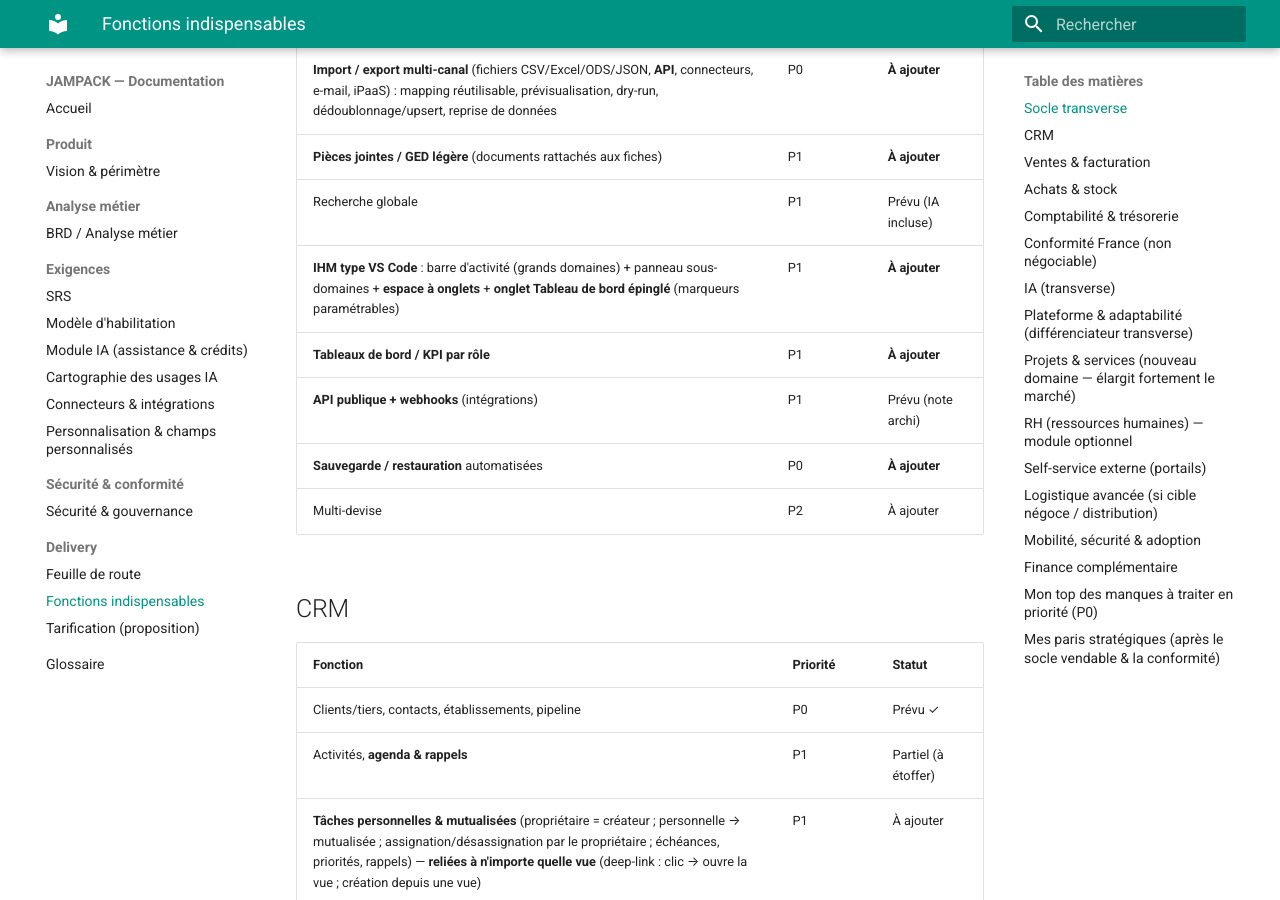
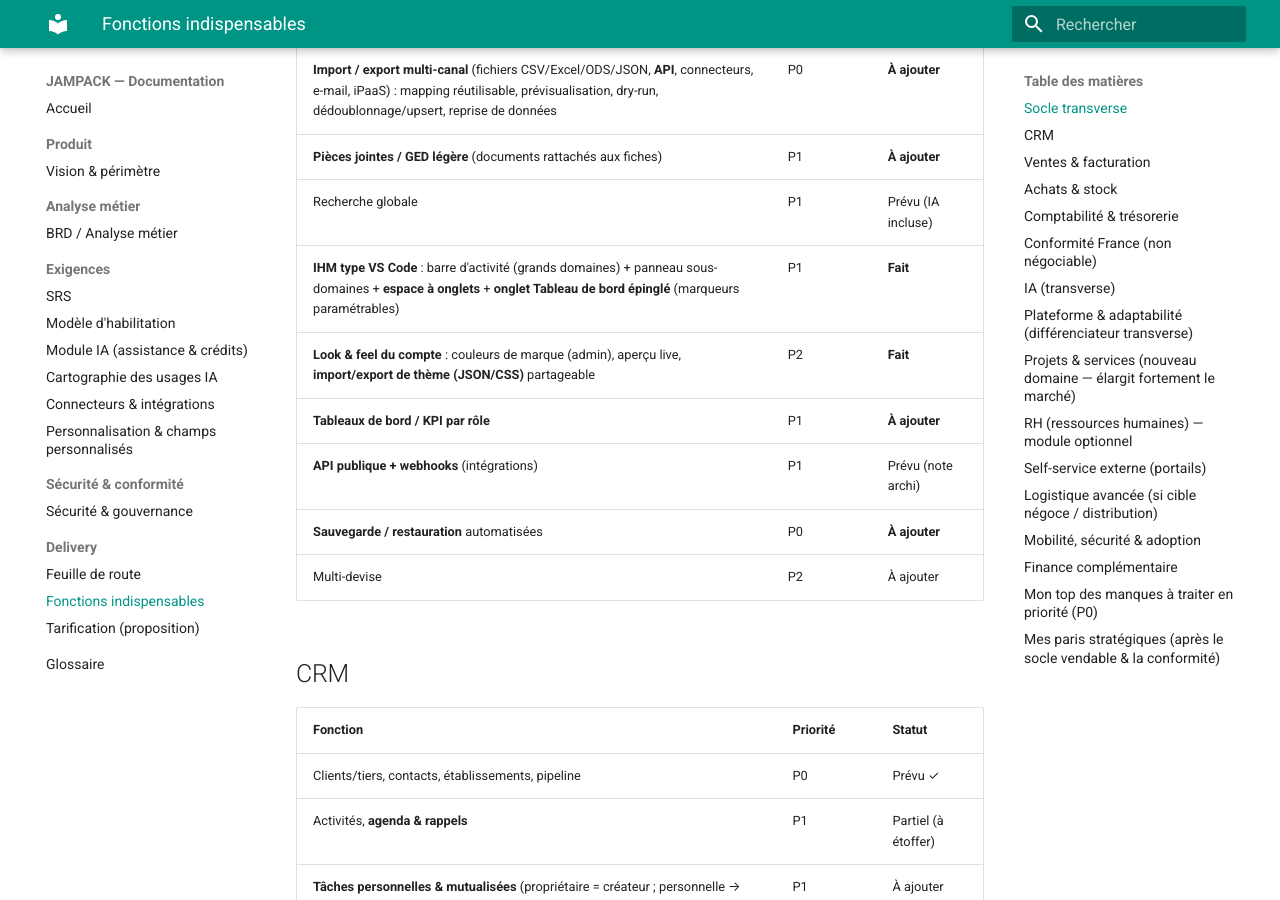
Before and after one commit to chrisx13/jampack-docs, an MkDocs documentation site: the page built from docs/70-delivery/fonctions-indispensables.md, in a window 1280 px wide and 900 px high, scrolled down 752 px. Built offline with MkDocs 1.6.1 and Material for MkDocs 9.7.7, drawn with Linux system fonts in a browser that asks for light colours.

Commit message:
docs: module look & feel du compte (couleurs de marque + import/export)
- RG-47: l'admin adapte les couleurs de marque (niveau compte), applique a
  l'execution, import/export JSON/CSS partageable; layout/UX uniformes; tracabilite.
- fonctions-indispensables: IHM type VS Code = Fait; Look & feel = Fait.

Co-Authored-By: Claude Opus 4.8 <noreply@anthropic.com>
Claude-Session: https://claude.ai/code/session_01Pwuv6ro2738bcQPvWxGDbM

```diff
--- a/docs/70-delivery/fonctions-indispensables.md
+++ b/docs/70-delivery/fonctions-indispensables.md
@@ -17,7 +17,8 @@ Avis d'architecte sur les fonctions **indispensables** d'un ERP pour TPE/PME fra
 | **Import / export multi-canal** (fichiers CSV/Excel/ODS/JSON, **API**, connecteurs, e-mail, iPaaS) : mapping réutilisable, prévisualisation, dry-run, dédoublonnage/upsert, reprise de données | P0 | **À ajouter** |
 | **Pièces jointes / GED légère** (documents rattachés aux fiches) | P1 | **À ajouter** |
 | Recherche globale | P1 | Prévu (IA incluse) |
-| **IHM type VS Code** : barre d'activité (grands domaines) + panneau sous-domaines + **espace à onglets** + **onglet Tableau de bord épinglé** (marqueurs paramétrables) | P1 | **À ajouter** |
+| **IHM type VS Code** : barre d'activité (grands domaines) + panneau sous-domaines + **espace à onglets** + **onglet Tableau de bord épinglé** (marqueurs paramétrables) | P1 | **Fait** |
+| **Look & feel du compte** : couleurs de marque (admin), aperçu live, **import/export de thème (JSON/CSS)** partageable | P2 | **Fait** |
 | **Tableaux de bord / KPI par rôle** | P1 | **À ajouter** |
 | **API publique + webhooks** (intégrations) | P1 | Prévu (note archi) |
 | **Sauvegarde / restauration** automatisées | P0 | **À ajouter** |
```
Also changed, not shown: docs/10-analyse-metier/brd.md (+1 -0 lines).
